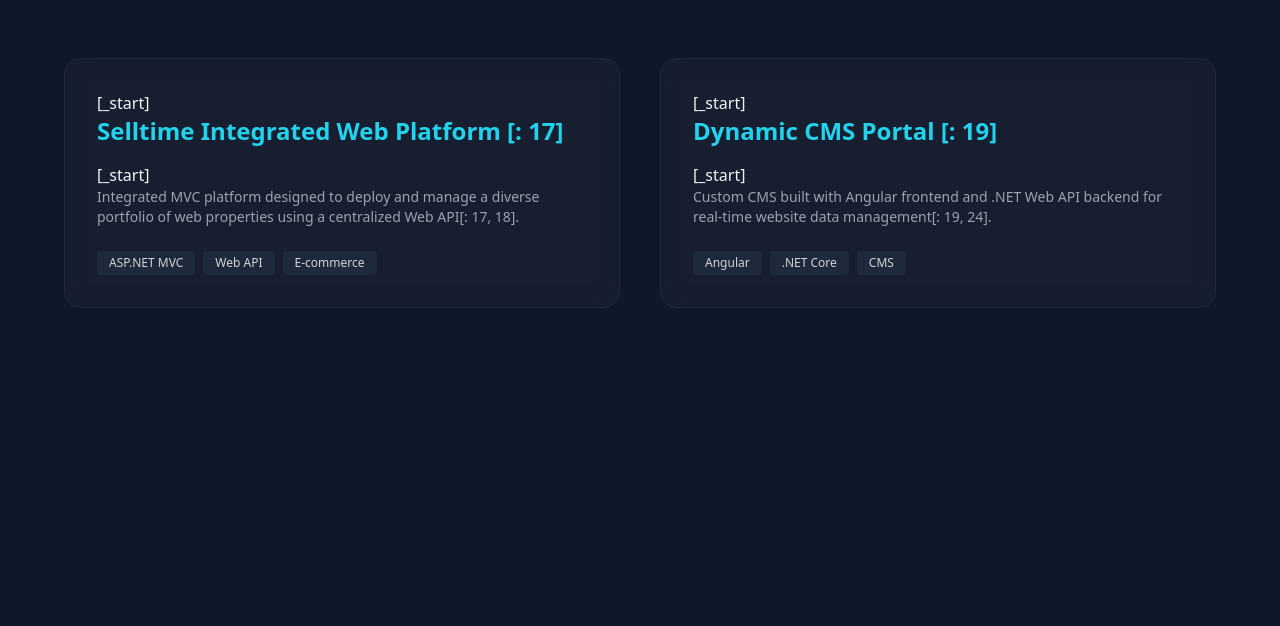
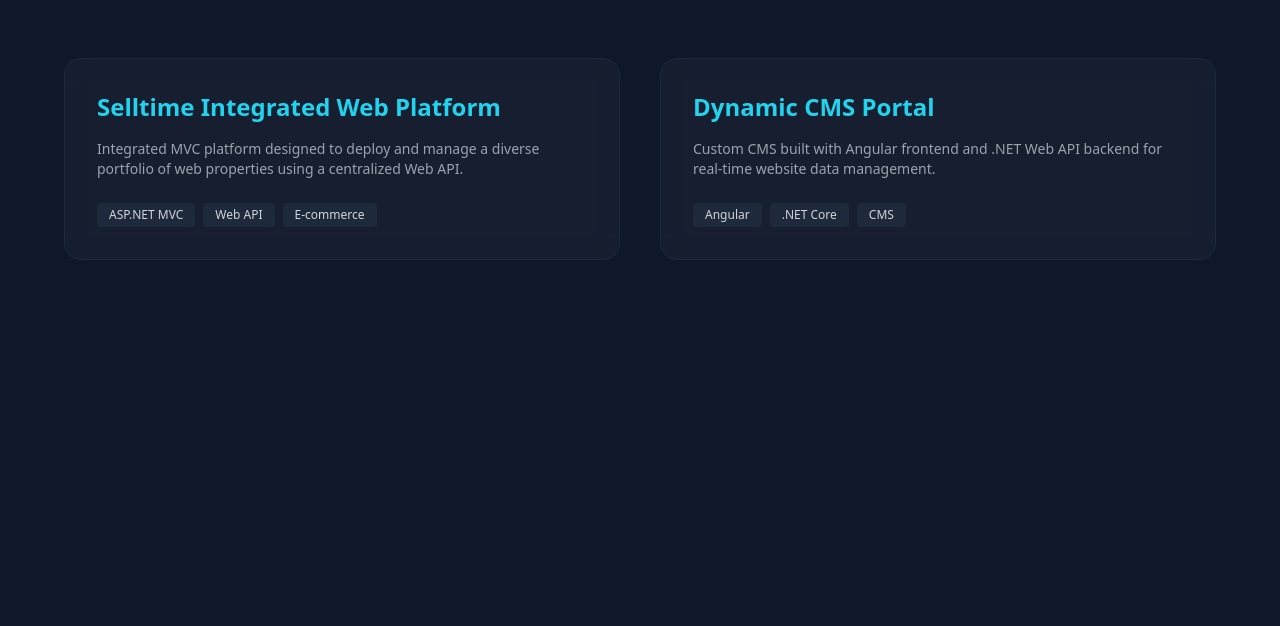
Before and after one commit to Abrarsaleem786/Portofolio, a plain HTML site: page projects.html in a window 1280 px wide. Shown: the part 174-800 px from the top of the page. Drawn offline with nearby package versions, Linux system fonts and the light colour scheme.

Commit message:
removed extra itations

```diff
--- a/projects.html
+++ b/projects.html
@@ -73,8 +73,8 @@
 
         <div class="grid grid-cols-1 md:grid-cols-2 gap-10">
             <div class="glass p-8 rounded-2xl border border-slate-800" data-aos="flip-left">
-                [_start]<h3 class="text-2xl font-bold text-cyan-400 mb-4">Selltime Integrated Web Platform [: 17]</h3>
-                [_start]<p class="text-gray-400 text-sm mb-6">Integrated MVC platform designed to deploy and manage a diverse portfolio of web properties using a centralized Web API[: 17, 18].</p>
+            <h3 class="text-2xl font-bold text-cyan-400 mb-4">Selltime Integrated Web Platform </h3>
+            <p class="text-gray-400 text-sm mb-6">Integrated MVC platform designed to deploy and manage a diverse portfolio of web properties using a centralized Web API.</p>
                 <div class="flex flex-wrap gap-2">
                     <span class="bg-slate-800 text-xs px-3 py-1 rounded text-gray-300">ASP.NET MVC</span>
                     <span class="bg-slate-800 text-xs px-3 py-1 rounded text-gray-300">Web API</span>
@@ -83,8 +83,8 @@
             </div>
 
             <div class="glass p-8 rounded-2xl border border-slate-800" data-aos="flip-right">
-                [_start]<h3 class="text-2xl font-bold text-cyan-400 mb-4">Dynamic CMS Portal [: 19]</h3>
-                [_start]<p class="text-gray-400 text-sm mb-6">Custom CMS built with Angular frontend and .NET Web API backend for real-time website data management[: 19, 24].</p>
+            <h3 class="text-2xl font-bold text-cyan-400 mb-4">Dynamic CMS Portal</h3>
+            <p class="text-gray-400 text-sm mb-6">Custom CMS built with Angular frontend and .NET Web API backend for real-time website data management.</p>
                 <div class="flex flex-wrap gap-2">
                     <span class="bg-slate-800 text-xs px-3 py-1 rounded text-gray-300">Angular</span>
                     <span class="bg-slate-800 text-xs px-3 py-1 rounded text-gray-300">.NET Core</span>
```
